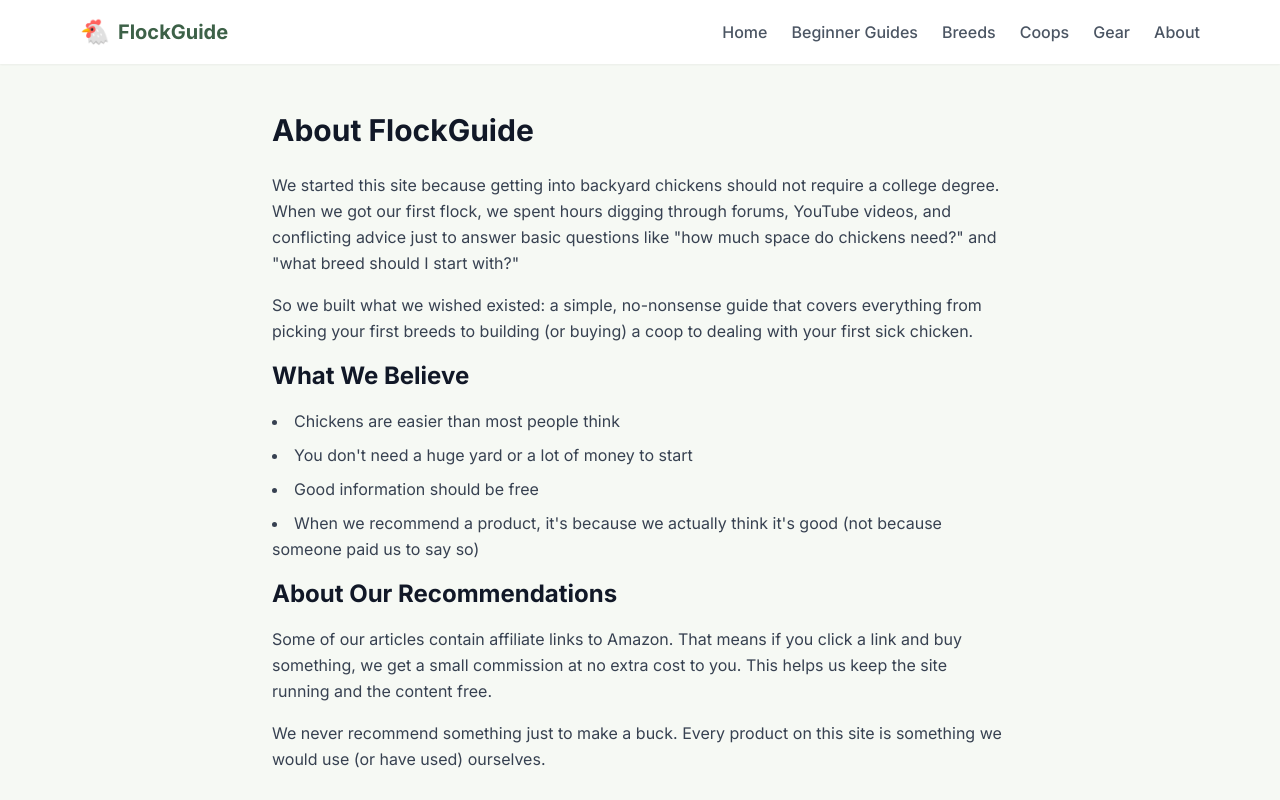
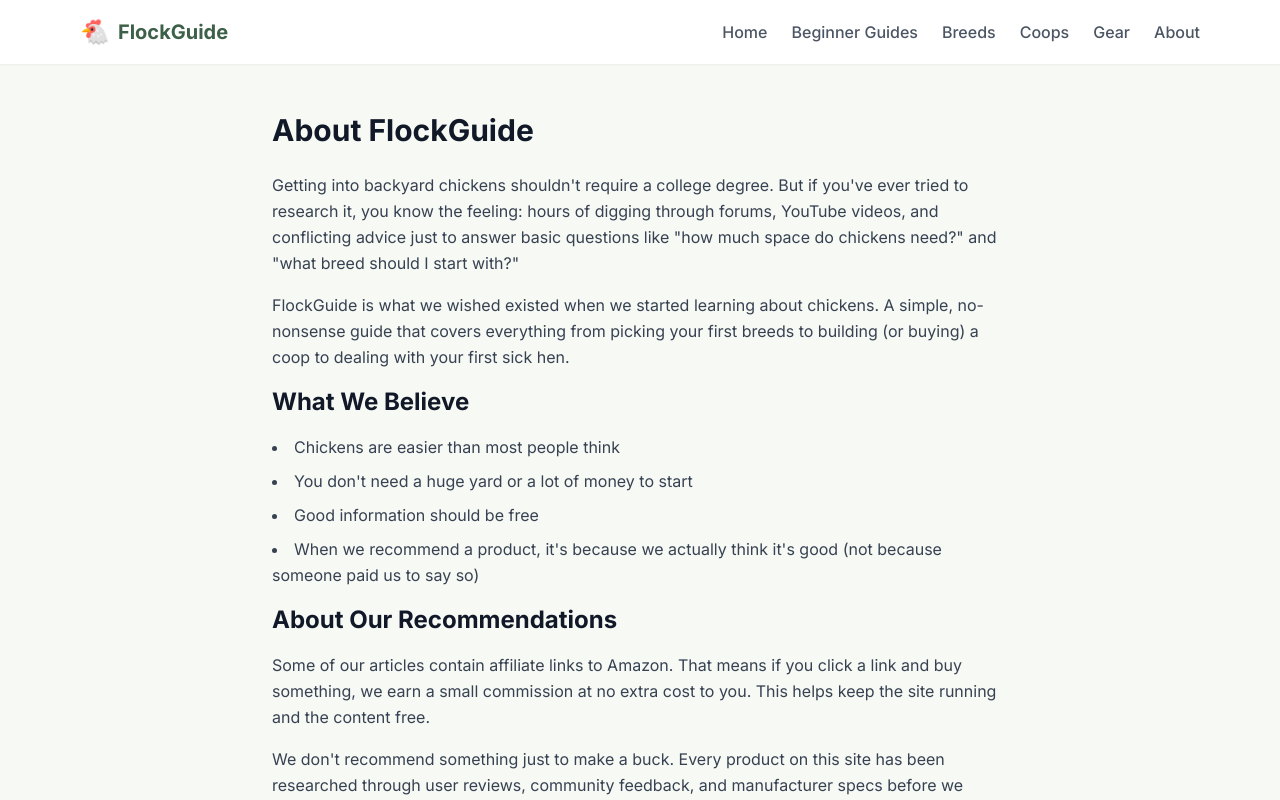
Before and after one commit to jonathancaruso/flockguide, a Next.js app: page /about in a window 1280 px wide. Shown: the top 800 px of the page. Built offline with nearby package versions, Linux system fonts and the light colour scheme.

Commit message:
fix: about page copy - remove personal experience claims

```diff
--- a/src/app/about/page.tsx
+++ b/src/app/about/page.tsx
@@ -11,32 +11,33 @@ export default function AboutPage() {
       <h1 className="text-3xl font-bold text-gray-900 mb-6">About FlockGuide</h1>
       <div className="prose max-w-none text-gray-700 leading-relaxed space-y-4">
         <p>
-          We started this site because getting into backyard chickens should not require a
-          college degree. When we got our first flock, we spent hours digging through forums,
-          YouTube videos, and conflicting advice just to answer basic questions like &quot;how
-          much space do chickens need?&quot; and &quot;what breed should I start with?&quot;
+          Getting into backyard chickens shouldn&apos;t require a college degree. But if you&apos;ve
+          ever tried to research it, you know the feeling: hours of digging through forums, YouTube
+          videos, and conflicting advice just to answer basic questions like &quot;how much space do
+          chickens need?&quot; and &quot;what breed should I start with?&quot;
         </p>
         <p>
-          So we built what we wished existed: a simple, no-nonsense guide that covers everything
-          from picking your first breeds to building (or buying) a coop to dealing with your
-          first sick chicken.
+          FlockGuide is what we wished existed when we started learning about chickens. A simple,
+          no-nonsense guide that covers everything from picking your first breeds to building
+          (or buying) a coop to dealing with your first sick hen.
         </p>
         <h2 className="text-2xl font-bold text-gray-900 mt-8 mb-4">What We Believe</h2>
         <ul className="list-disc list-inside space-y-2">
           <li>Chickens are easier than most people think</li>
-          <li>You don't need a huge yard or a lot of money to start</li>
+          <li>You don&apos;t need a huge yard or a lot of money to start</li>
           <li>Good information should be free</li>
-          <li>When we recommend a product, it's because we actually think it's good (not because someone paid us to say so)</li>
+          <li>When we recommend a product, it&apos;s because we actually think it&apos;s good (not because someone paid us to say so)</li>
         </ul>
         <h2 className="text-2xl font-bold text-gray-900 mt-8 mb-4">About Our Recommendations</h2>
         <p>
           Some of our articles contain affiliate links to Amazon. That means if you click a link
-          and buy something, we get a small commission at no extra cost to you. This helps us keep
+          and buy something, we earn a small commission at no extra cost to you. This helps keep
           the site running and the content free.
         </p>
         <p>
-          We never recommend something just to make a buck. Every product on this site is something
-          we would use (or have used) ourselves.
+          We don&apos;t recommend something just to make a buck. Every product on this site has been
+          researched through user reviews, community feedback, and manufacturer specs before we
+          include it.
         </p>
       </div>
     </div>
```
